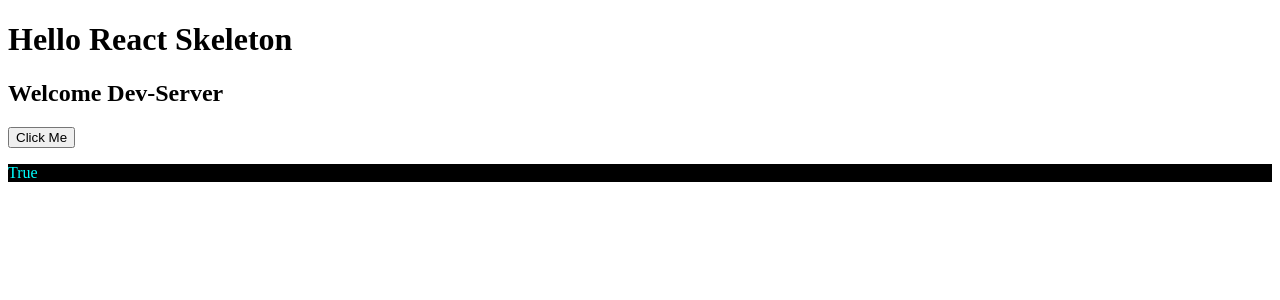
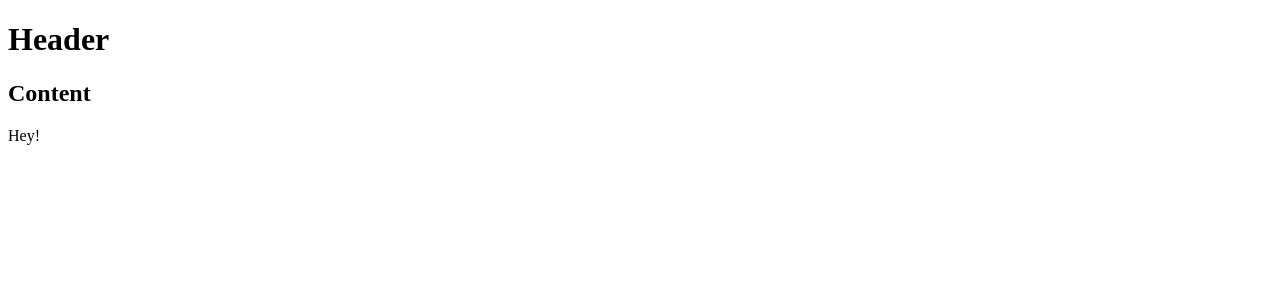
Before and after one commit to TommyZeus2017/react-turtorial, a React app: page / in a window 1280 px wide. Shown: the top 300 px of the page. Built offline with nearby package versions, Linux system fonts and the light colour scheme.

Commit message:
4-1: serveral components in a module

```diff
--- a/src/components/App.js
+++ b/src/components/App.js
@@ -1,27 +1,33 @@
-import React from 'react';      // same as 'React = require('react');'
+import React from 'react';
 
 class App extends React.Component {
-    sayHey(){
-        alert("hey");
-    }
-
     render(){
-        let text = "Dev-Server"
-
-        let pStyle = {
-            color: 'aqua',
-            backgroundColor: 'black'
-        };
-
-        return (
+        return  (
             <div>
-                <h1>Hello React Skeleton</h1>
-                <h2>Welcome {text}</h2>
-                <button onClick={this.sayHey}>Click Me</button>
-                <p style={pStyle}>{1 == 1 ? 'True' : 'False'}{/* This is Comment */}</p>
+                <Header/>
+                <Content/>
             </div>
         );
     }
 }
 
-export default App;             // same as 'module.export = App'
+class Header extends React.Component {
+    render(){
+        return (
+            <h1>Header</h1>
+        );
+    }
+}
+
+class Content extends React.Component {
+    render(){
+        return (
+            <div>
+                <h2>Content</h2>
+                <p> Hey! </p>
+            </div>
+        );
+    }
+}
+
+export default App;
--- /dev/null
+++ b/src/components/Content.js
@@ -0,0 +1,3 @@
+/**
+ * Created by Tommy on 3/31/2017.
+ */
--- /dev/null
+++ b/src/components/Header.js
@@ -0,0 +1,3 @@
+/**
+ * Created by Tommy on 3/31/2017.
+ */
```
